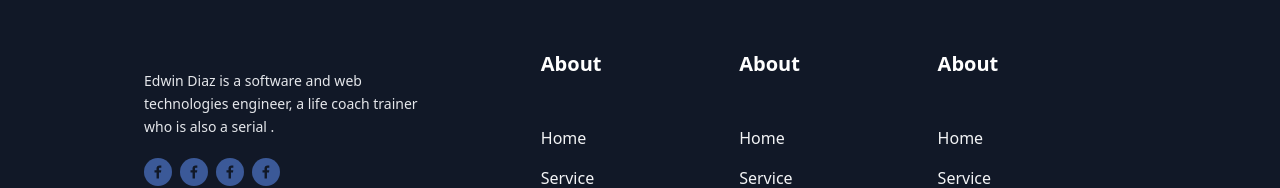
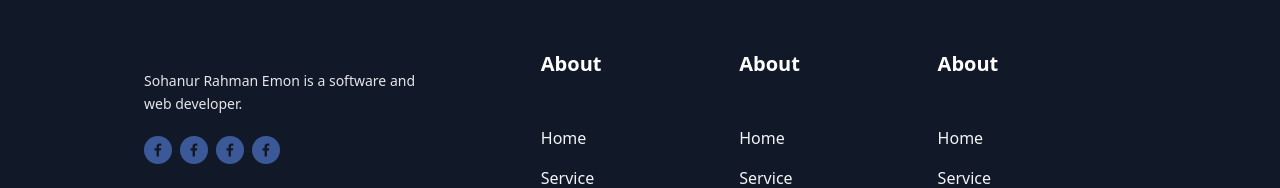
Before and after one commit to sohanemon/genius-car-client, a React (Create React App) app: page / in a window 1280 px wide. Shown: the part 5267-5455 px from the top of the page. Built offline with nearby package versions, Linux system fonts and the light colour scheme; no server answers.

Commit message:
Update footer.jsx

```diff
--- a/src/components/footer.jsx
+++ b/src/components/footer.jsx
@@ -7,8 +7,7 @@ const Footer = () => {
         <div className='col-span-2 space-y-5'>
           <img src={require("../assets/logo.svg").default} alt='' />
           <p className='text-sm leading-relaxed text-gray-200 w-[35ch]'>
-            Edwin Diaz is a software and web technologies engineer, a life coach
-            trainer who is also a serial .
+            Sohanur Rahman Emon is a software and web developer.
           </p>
           <div className='space-x-2'>
             <SocialIcon network='facebook' className='!h-7 !w-7' />
```
